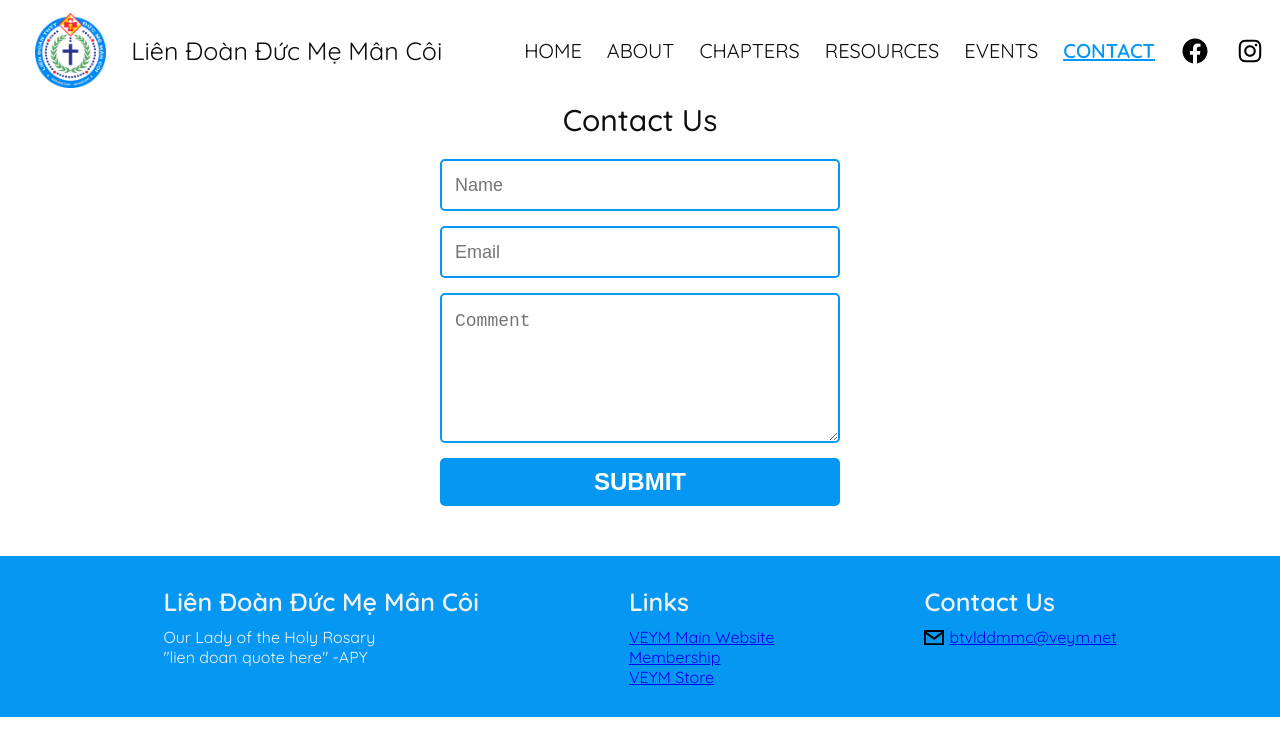
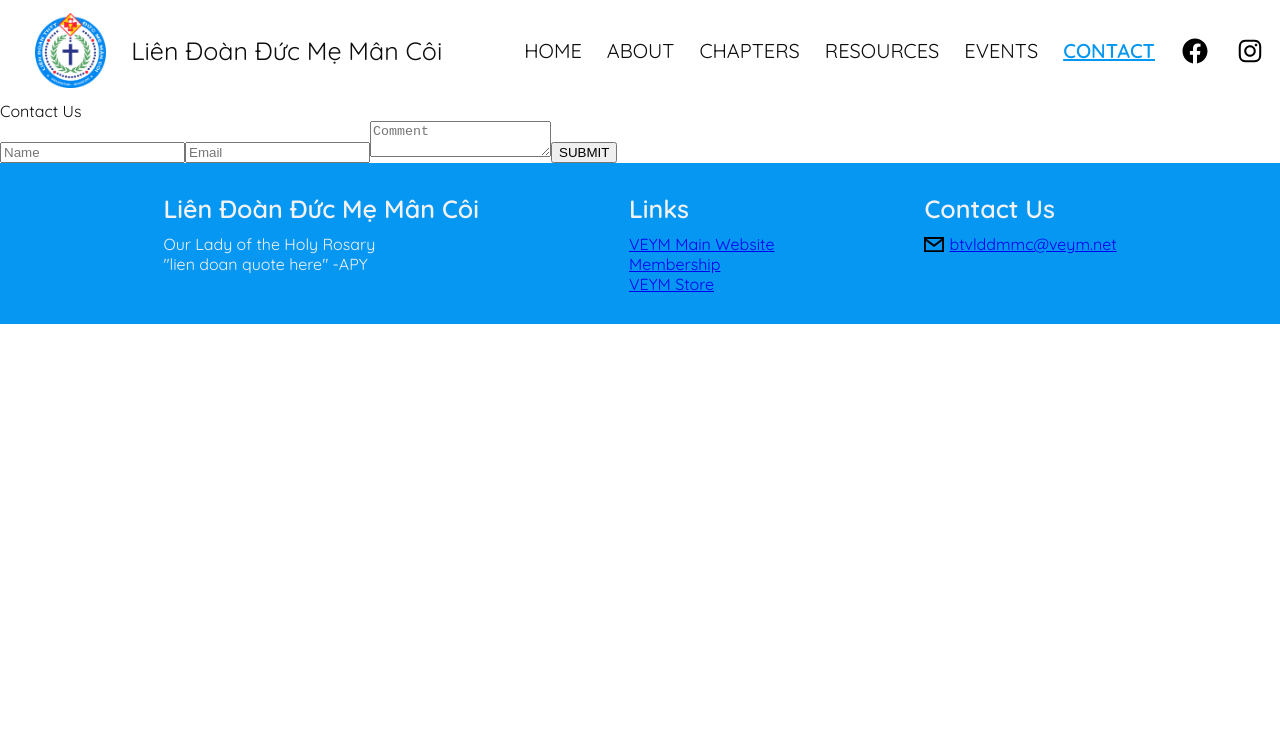
Before and after one commit to 3ll0/lddmmc_website, a React (Vite) app: page /contact in a window 1280 px wide. Shown: the top 756 px of the page. Built offline with nearby package versions, Linux system fonts and the light colour scheme; what miragejs would draw is missing.

Commit message:
redoing css

```diff
--- a/src/index.css
+++ b/src/index.css
@@ -22,13 +22,14 @@
 /*** MAIN ***/
 
 html, body {
-  margin: 0px;
+  margin: 0;
   padding: 0;
+
+  font-family:'Quicksand';
+  text-decoration: none;
 
   background-color: var(--pure-white-color);
   color: var(--black-color);
-  font-family:'Quicksand';
-  text-decoration: none;
 }
 
 /*** HEADER ***/
@@ -89,225 +90,7 @@ html, body {
 
 /*** HOME ***/
 
-.home-image-container {
-  display: flex;
-  flex-direction: column;
-  justify-content: center;
-}
-.home-image {
-}
-.home-image-words {
-  position: absolute;
-  top: 50%;
-  left: 50%;
-  transform: translate(-50%, -50%);
-  font-size: 60px;
-  font-weight: 600;
-  color: var(--pure-white-color);
-  text-align: center;
-}
 
-.annoucements {
-  display: flex;
-  flex-direction: column;
-  margin: 30px;
-}
-.annoucements-name {
-  font-size: 30px;
-  font-weight: 600;
-  text-align: center;
-}
-.annoucement-elements {
-  display: flex;
-}
-.annoucement-element {
-  display: flex;
-  flex-direction: column;
-  width: 350px;
-  margin: 15px;
-  padding: 10px;
-  border-radius: 3px;
-  box-shadow: 0 4px 8px 0 rgba(0, 0, 0, 0.2), 0 6px 20px 0 rgba(0, 0, 0, 0.19);
-}
-.annoucement-element > * {
-  margin-bottom: 10px;
-}
-.annoucement-header {
-  display: flex;
-  align-items: center;
-}
-.annoucement-header-image {
-  height: 50px;
-}
-.annoucement-header-description {
-  margin-left: 10px;
-}
-.annoucement-header-name {
-  font-size: 20px;
-  font-weight: 500;
-}
-.annoucement-header-time {
-  font-size: 15px;
-  font-weight: 200;
-}
-
-.news {
-  display: flex;
-  flex-direction: column;
-  margin: 30px;
-}
-.news-title {
-  font-size: 30px;
-  font-weight: 500;
-  text-align: center;
-}
-.news-list {
-  display: flex;
-  justify-content: center;
-  margin-top: 20px;
-}
-.news-element {
-  display: flex;
-  align-items: center;
-}
-.news-element-image-container {
-  display: flex;
-  justify-content: center;
-  align-items: center;
-  overflow: hidden;
-  height: 300px;
-  width: 250px;
-}
-.news-element-image {
-  min-width: 100%;
-  min-height: 100%
-}
-
-.chapters {
-  display: flex;
-  flex-direction: column;
-  margin: 30px;
-}
-.chapters-title {
-  font-size: 30px;
-  font-weight: 500;
-  text-align: center;
-}
-.chapters-list {
-  display: flex;
-  flex-direction: column;
-  align-items: center;
-}
-.chapter-element {
-  display: flex;
-  align-items: center;
-  margin-top: 20px;
-  width: 800px;
-}
-.chapter-image {
-  width: 150px;
-}
-.chapter-info {
-  display: flex;
-  flex-direction: column;
-  margin-left: 10px;
-}
-.chapter-name {
-  font-size: 50px;
-  font-weight: 500;
-}
-.chapter-description {
-  font-size: 20px;
-  font-weight: 300;
-}
-.chapter-quote {
-  font-size: 15px;
-  font-weight: 500;
-}
-.chapter-link {
-  font-size: 15px;
-  font-weight: 500;
-}
-
-.contact {
-  display: flex;
-  flex-direction: column;
-  align-items: center;
-  margin-bottom: 50px;
-}
-.contact-title {
-  font-size: 30px;
-  font-weight: 500;
-  margin-bottom: 20px;
-}
-.contact-form {
-  width: 400px;
-}
-.contact-form-input-name {
-  color: var(--black-color);
-  font-weight: 500;
-  font-size: 18px;
-  border-radius: 5px;
-  line-height: 22px;
-  background-color: transparent;
-  border: 2px solid var(--blue-color);
-  transition: all 0.3s;
-  padding: 13px;
-  margin-bottom: 15px;
-  width: 100%;
-  box-sizing: border-box;
-  outline: 0;
-}
-.contact-form-input-email {
-  color: var(--black-color);
-  font-weight: 500;
-  font-size: 18px;
-  border-radius: 5px;
-  line-height: 22px;
-  background-color: transparent;
-  border: 2px solid var(--blue-color);
-  transition: all 0.3s;
-  padding: 13px;
-  margin-bottom: 15px;
-  width: 100%;
-  box-sizing: border-box;
-  outline: 0;
-}
-.contact-form-input-text {
-  color: var(--black-color);
-  font-weight: 500;
-  font-size: 18px;
-  border-radius: 5px;
-  line-height: 22px;
-  background-color: transparent;
-  border: 2px solid var(--blue-color);
-  transition: all 0.3s;
-  padding: 13px;
-  margin-bottom: 15px;
-  width: 100%;
-  box-sizing: border-box;
-  outline: 0;
-  height: 150px;
-  line-height: 150%;
-  resize: vertical;
-}
-.contact-form-submit {
-  width: 100%;
-  background: var(--blue-color);
-  border-radius: 5px;
-  border: 0;
-  cursor: pointer;
-  color: var(--pure-white-color);
-  font-size: 24px;
-  padding-top: 10px;
-  padding-bottom: 10px;
-  transition: all 0.3s;
-  margin-top: -4px;
-  font-weight: 700;
-}
-.contact-form-submit:hover {
-  background:var(--green-color);
-}
 
 /*** FOOTER ***/
 
```
